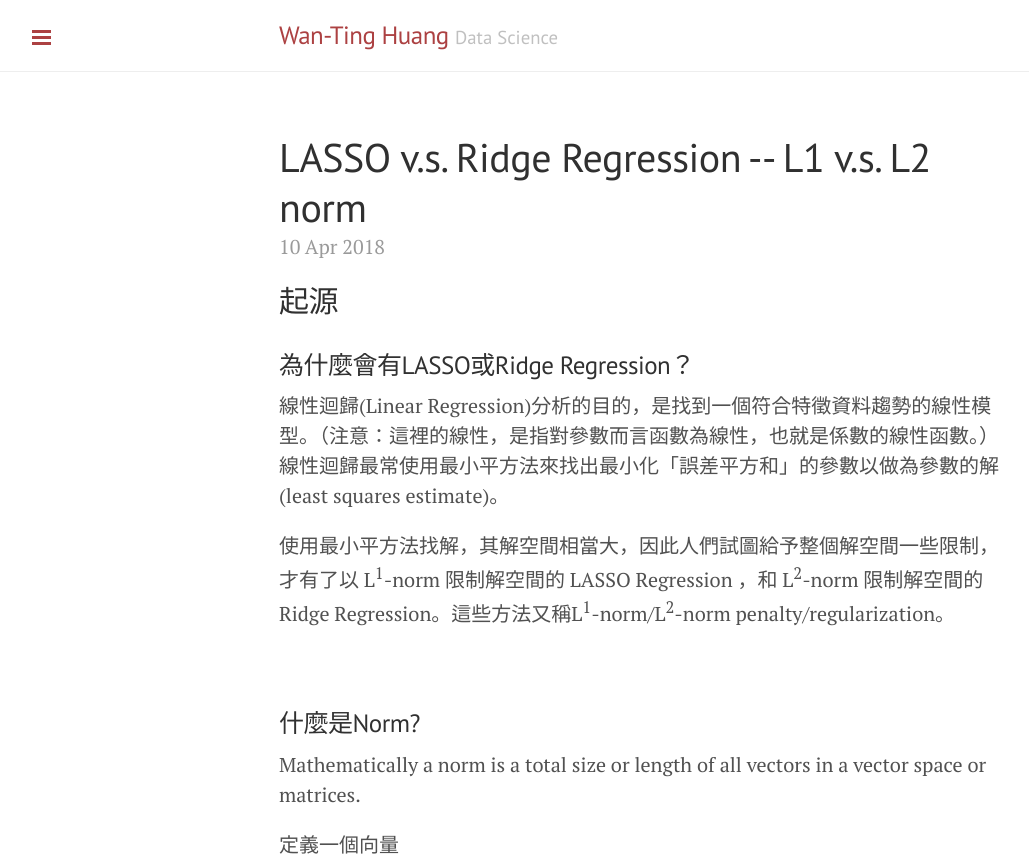
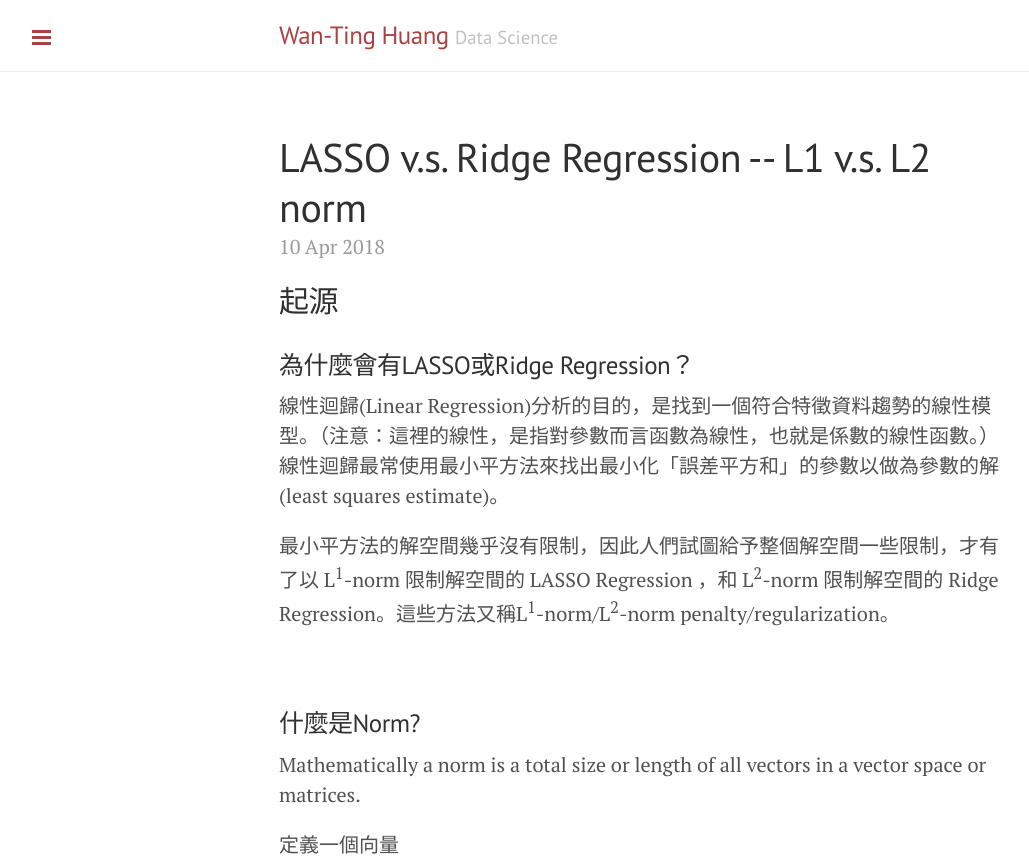
Before and after one commit to wantinghuang/wantinghuang.github.io, a Jekyll site: the page built from _posts/2018-04-10-l1-l2norm.md, in a window 1280 px wide and 900 px high, cut to the strip 0-856 px from the top of the window. Shown: the whole strip, without its empty margins (1-1030 px from the left). Built offline with Jekyll 4.4.1, drawn with Linux system fonts in a browser that asks for light colours.

Commit message:
Update 2018-04-10-l1-l2norm.md

```diff
--- a/_posts/2018-04-10-l1-l2norm.md
+++ b/_posts/2018-04-10-l1-l2norm.md
@@ -15,7 +15,7 @@ title: LASSO v.s. Ridge Regression -- L1 v.s. L2 norm
 線性迴歸(Linear Regression)分析的目的，是找到一個符合特徵資料趨勢的線性模型。（注意：這裡的線性，是指對參數而言函數為線性，也就是係數的線性函數。）
 線性迴歸最常使用最小平方法來找出最小化「誤差平方和」的參數以做為參數的解(least squares estimate)。
 
-使用最小平方法找解，其解空間相當大，因此人們試圖給予整個解空間一些限制，才有了以 L<sup>1</sup>-norm 限制解空間的 LASSO Regression ，和 L<sup>2</sup>-norm 限制解空間的 Ridge Regression。這些方法又稱L<sup>1</sup>-norm/L<sup>2</sup>-norm penalty/regularization。
+最小平方法的解空間幾乎沒有限制，因此人們試圖給予整個解空間一些限制，才有了以 L<sup>1</sup>-norm 限制解空間的 LASSO Regression ，和 L<sup>2</sup>-norm 限制解空間的 Ridge Regression。這些方法又稱L<sup>1</sup>-norm/L<sup>2</sup>-norm penalty/regularization。
 
 <!-- more -->
 
```
